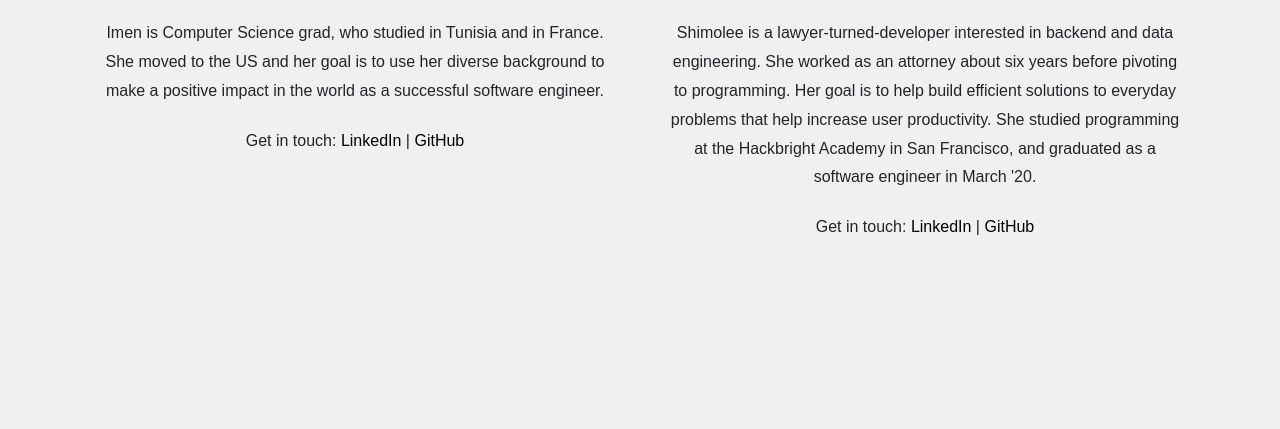
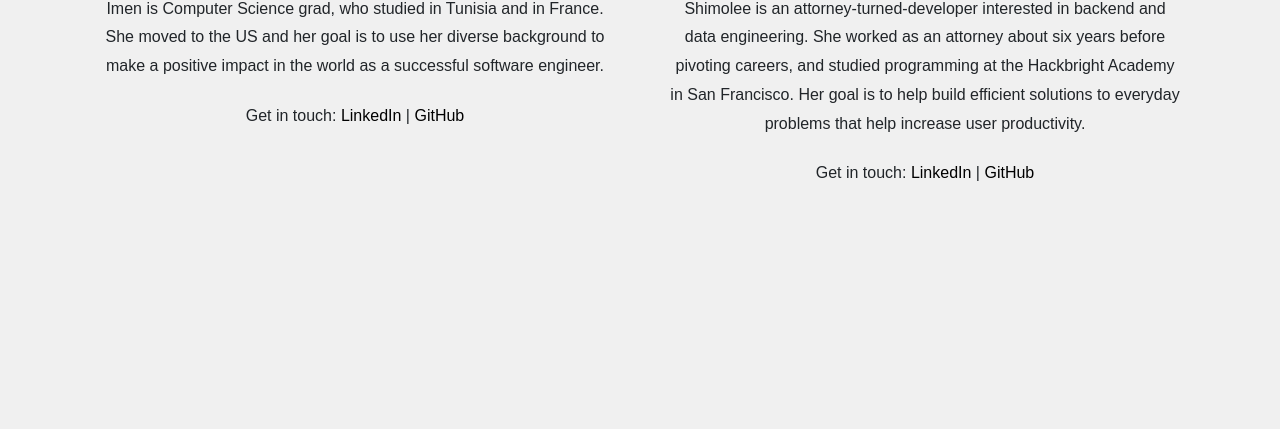
Before and after one commit to shimoleejhaveri/Covid19-News-Project, a Django app: page /about/ in a window 1280 px wide. Shown: the part 371-800 px from the top of the page. Run offline with Django 3.2, Linux system fonts and the light colour scheme; some libraries are stand-ins or nearby versions.

Commit message:
Fixed grid responsiveness issue for mobile view and cleaned up the code

```diff
--- a/covidNews/searchNews/templates/news/about.html
+++ b/covidNews/searchNews/templates/news/about.html
@@ -36,14 +36,12 @@
 <main>
 	<div class="text-center" style="padding-top: 20px">
         <span class="line"></span>
-        <!-- <h4>How It Works</h4>
-        <h6><p class="text-mute mb20">Our models are trained using headlines of news articles related to Covid-19 or coronavirus to calculate the sentiment behind them.</p></h6> -->
     </div>
 	<section class="about-section">
 		<div class="container">
 			<div class="row">
-				<div class="dev-info col-md-6 text-center mb20">
-					<h3>Imen Graja</h3>
+				<div class="col-md-6 text-center mb20">
+					<h4>Imen Graja</h4>
 					<section class="dev-img offset-4" style="background-image: url({% static 'news/img/img_ig.jpg' %});" data-stellar-background-ratio="0.5">
 					</section>
 					<div class="col-md-12 text-center mb50">
@@ -56,14 +54,14 @@
 						</p>
 					</div>
 				</div>
-				<div class="dev-info col-md-6 text-center mb20">
-					<h3>Shimolee Jhaveri</h3>
+				<div class="col-md-6 text-center mb20">
+					<h4>Shimolee Jhaveri</h4>
 					<section class="dev-img offset-4" style="background-image: url({% static 'news/img/img_sj.jpg' %});" data-stellar-background-ratio="0.5">
 					</section>
 					<div class="col-md-12 text-center mb50">
 						<p></p>
 						<p>
-						Shimolee is a lawyer-turned-developer interested in backend and data engineering. She worked as an attorney about six years before pivoting to programming. Her goal is to help build efficient solutions to everyday problems that help increase user productivity. She studied programming at the Hackbright Academy in San Francisco, and graduated as a software engineer in March '20.
+						Shimolee is an attorney-turned-developer interested in backend and data engineering. She worked as an attorney about six years before pivoting careers, and studied programming at the Hackbright Academy in San Francisco. Her goal is to help build efficient solutions to everyday problems that help increase user productivity.
 						</p>
 						<p>
 						Get in touch: <a href="https://linkedin.com/in/shimoleejhaveri" target="_blank">LinkedIn</a> | <a href="https://github.com/shimoleejhaveri" target="_blank">GitHub</a>
```
